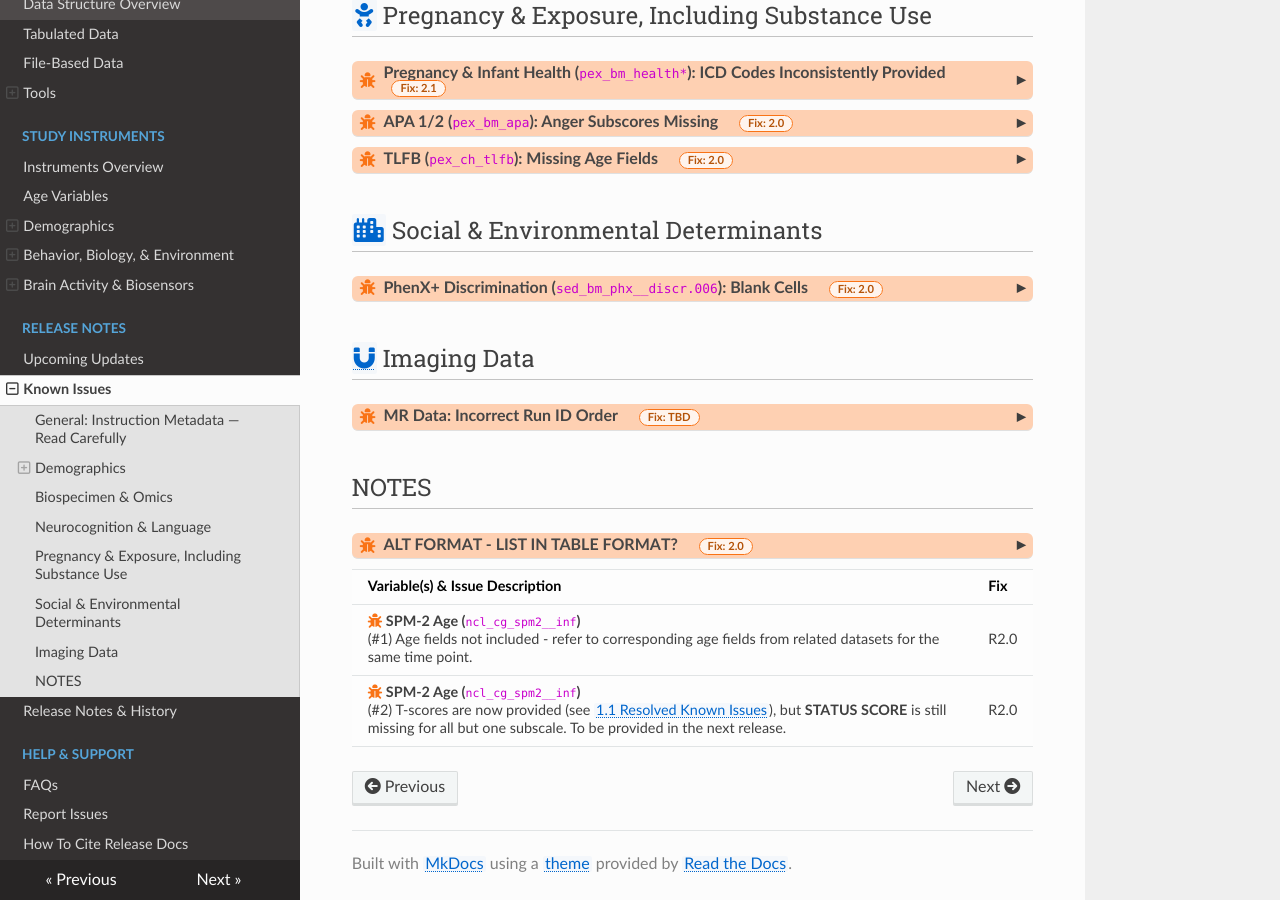
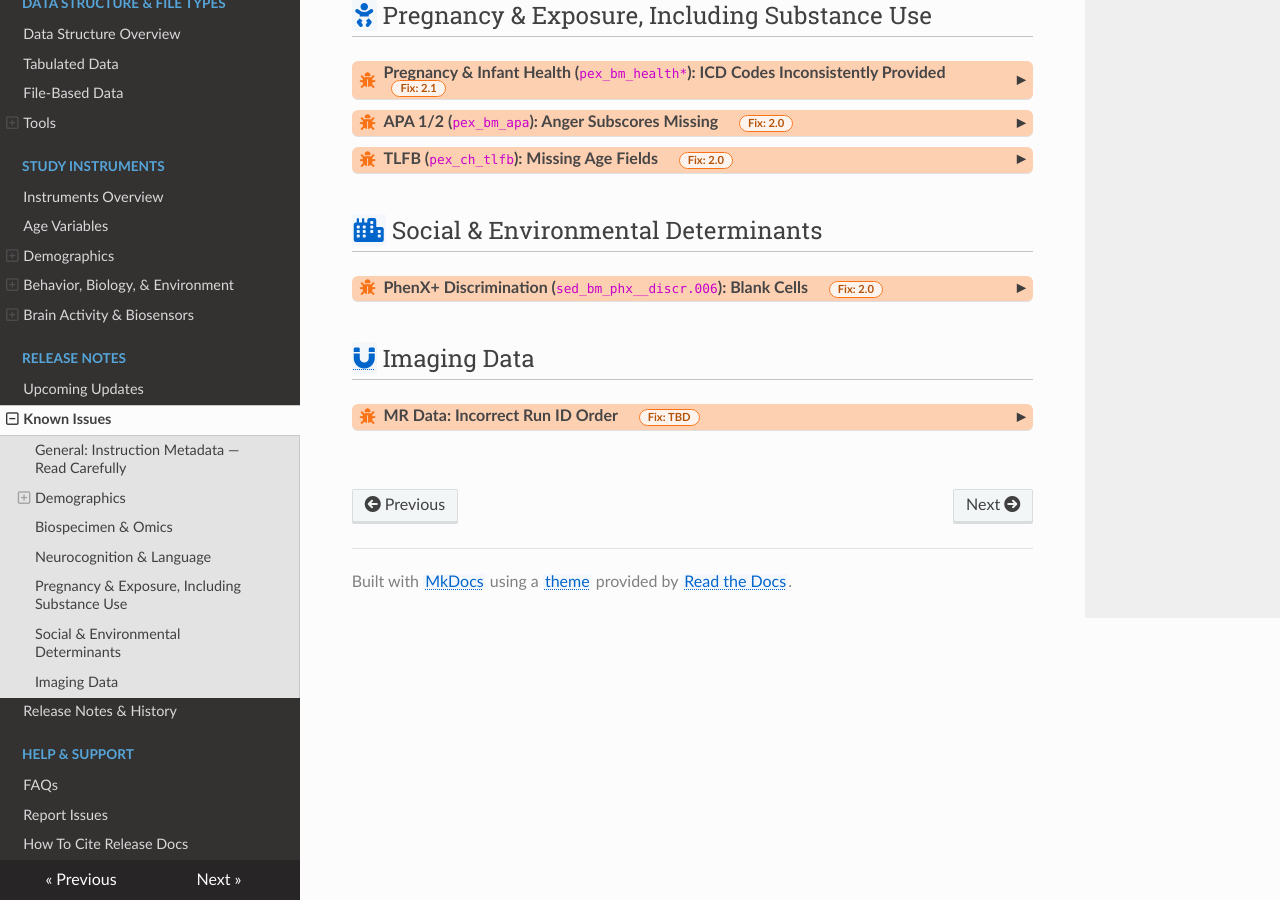
Before and after one commit to nbdc-datahub/hbcd-docs, an MkDocs documentation site: the page built from docs/changelog/knownissues.md, in a window 1280 px wide and 900 px high, scrolled down 1410 px. Built offline with MkDocs 1.6.1, drawn with Linux system fonts in a browser that asks for light colours; nearby versions of some CDN libraries.

Commit message:
remove alt tables for known issues

```diff
--- a/docs/changelog/knownissues.md
+++ b/docs/changelog/knownissues.md
@@ -269,72 +269,4 @@ If you have questions or would like to report an issue, please submit a ticket t
 <p>For HBCD BIDS data with multiple runs, the run number displayed in the `run-{X}` field is not guaranteed to reflect the chronological acquisition order. This applies to raw BIDS, derivatives, and derivative files converted to HBCD tabulated data (<a href="../../datacuration/overview" target="_blank">see details</a>). However, the data remain internally consistent — for example, the run IDs in the raw BIDS data match the corresponding runs in the processed BIDS data.</p>
 </div>
 
-
-
-## NOTES
-
-
-
-
-<div id="alt" class="issues-banner" onclick="toggleCollapse(this)">
-  <span class="emoji"><i class="fas fa-bug"></i></span>
-  <span class="text-with-link">
-  <span class="text">ALT FORMAT - LIST IN TABLE FORMAT?</span>
-  <span class="badge">Fix: 2.0</span>
-  <a class="anchor-link" href="#alt" title="Copy link">
-  <i class="fa-solid fa-link"></i>
-  </a>
-  </span>
-  <span class="arrow">▸</span>
-</div>
-<div class="table-collapsible-content">
-<table class="table-no-vertical-lines" style="width: 100%; border-collapse: collapse; table-layout: fixed;">
-<thead>
-    <th>Variable(s) & Issue Description</th>
-    <th>Fix</th>
-</thead>
-<tbody>
-<tr>
-    <td style="word-wrap: break-word; white-space: normal;">
-    <i style="color: #f97316;" class="fas fa-bug"></i> <b>Mother race (<code>screen_mother_race</code>)</b><br>
-    Erroneous inclusion of two levels for Hawaiian race (2 = <i>Hawaiian</i>; 7 = <i>Native Hawaiian or Other Pacific Islander</i>). The 2 = <i>Hawaiian</i> code was not a valid response option and can be ignored; no participants selected it.</td>
-    <td>R2.0</td>
-</tr>
-<tr>
-    <td style="word-wrap: break-word; white-space: normal;">
-    <i style="color: #f97316;" class="fas fa-bug"></i> <b>Child Multi-Race and Multi-Ethnicity (ACS) (<code>child_ethnoracial_acs_by_multi_&lt;race|ethnicity&gt;</code>)</b><br>
-    (#1) Variables have the same data and levels. Child Multi-Race to be removed to resolve.
-    </td>
-    <td>R2.0</td>
-</tr>
-<tr>
-    <td style="word-wrap: break-word; white-space: normal;">
-    <i style="color: #f97316;" class="fas fa-bug"></i> <b>Child Multi-Race and Multi-Ethnicity (ACS) (<code>child_ethnoracial_acs_by_multi_&lt;race|ethnicity&gt;</code>)</b><br>
-    (#2) Variables populated at V01, prior to the child being born. V01 data will be removed.
-    </td>
-    <td>R2.0</td>
-</tr>
-</tbody>
-</table>
-</div>
-
-<table class="table-no-vertical-lines" style="width: 100%; border-collapse: collapse; table-layout: fixed;">
-<thead>
-    <th>Variable(s) & Issue Description</th>
-    <th>Fix</th>
-</thead>
-<tbody>
-<tr>
-    <td style="word-wrap: break-word; white-space: normal;">
-    <i style="color: #f97316;" class="fas fa-bug"></i> <b>SPM-2 Age (<code>ncl_cg_spm2__inf</code>)</b><br>
-    (#1) Age fields not included - refer to corresponding age fields from related datasets for the same time point.</td>
-    <td>R2.0</td>
-</tr>
-<tr>
-    <td style="word-wrap: break-word; white-space: normal;">
-    <i style="color: #f97316;" class="fas fa-bug"></i> <b>SPM-2 Age (<code>ncl_cg_spm2__inf</code>)</b><br>
-    (#2) T-scores are now provided (see <a href="../../changelog/releasenotes/#r1.1ngl" target="_blank">1.1 Resolved Known Issues</a>), but <b>STATUS SCORE</b> is still missing for all but one subscale. To be provided in the next release.</td>
-    <td>R2.0</td>
-</tr>
-</tbody>
-</table>
+<br>
```
